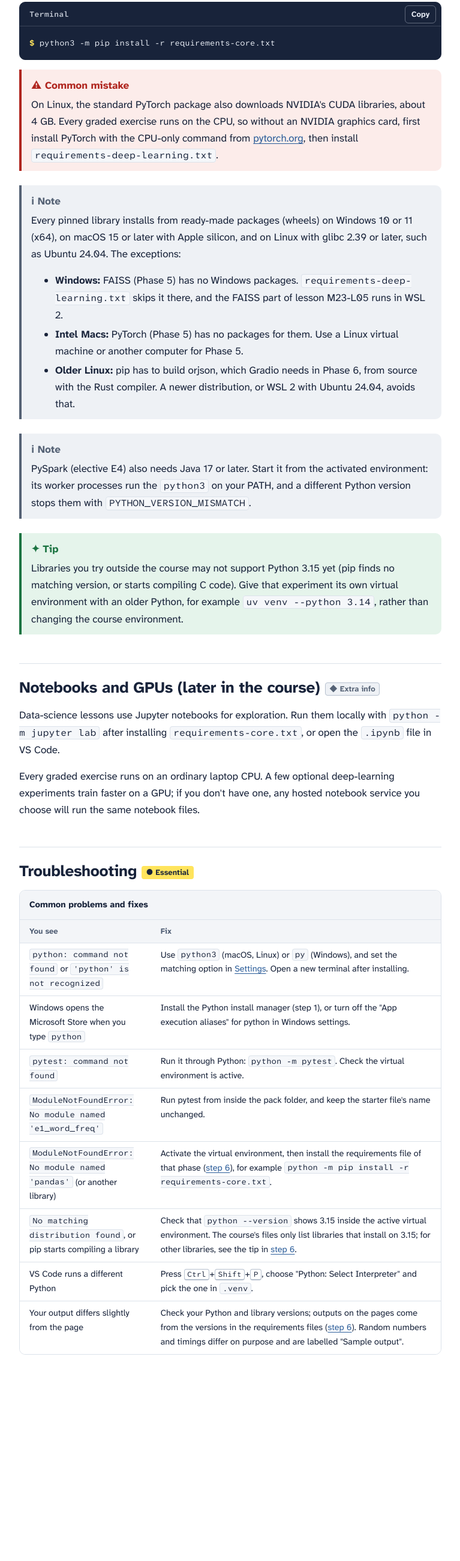
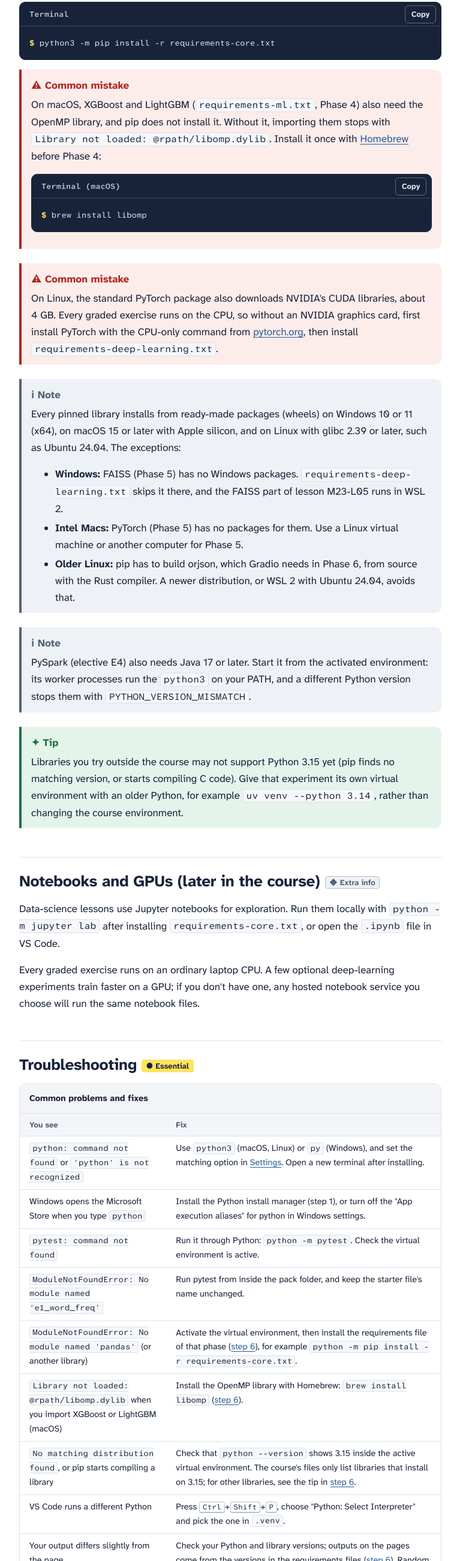
Before and after one commit to NazeefKhan2005/python-ai-course, a plain HTML site: page site/setup.html in a window 1280 px wide. Shown: the part 5034-7637 px from the top of the page at 60% size, without its empty margins (272-1039 px from the left). Before the commit the page ends 7389 px from the top, so only its background shows below. Drawn offline with Linux system fonts and the light colour scheme.

Commit message:
Add the macOS OpenMP step to the setup page and the owner's guide
On macOS, XGBoost and LightGBM (requirements-ml.txt, Phase 4) fail to import
with "Library not loaded: @rpath/libomp.dylib" unless Homebrew's libomp is
installed, and pip does not install it. The setup page gets a pitfall callout
in step 6 and a troubleshooting row. BUILD-AND-DEPLOY.md gets a brew line in §1
and a troubleshooting row in §7. setup.html now departs from spec/04 §6
(logged in DECISIONS.md). ci.py --partial passes.

Co-Authored-By: Claude Opus 5.5 <noreply@anthropic.com>

```diff
--- a/site/setup.html
+++ b/site/setup.html
@@ -156,6 +156,12 @@
         {pip} install -r requirements-core.txt
         </script>
         <aside class="callout" data-kind="pitfall">
+          <p>On macOS, XGBoost and LightGBM (<code>requirements-ml.txt</code>, Phase 4) also need the OpenMP library, and pip does not install it. Without it, importing them stops with <code>Library not loaded: @rpath/libomp.dylib</code>. Install it once with <a href="https://brew.sh">Homebrew</a> before Phase 4:</p>
+          <script type="text/x-shell" data-label="Terminal (macOS)">
+          brew install libomp
+          </script>
+        </aside>
+        <aside class="callout" data-kind="pitfall">
           <p>On Linux, the standard PyTorch package also downloads NVIDIA's CUDA libraries, about 4 GB. Every graded exercise runs on the CPU, so without an NVIDIA graphics card, first install PyTorch with the CPU-only command from <a href="https://pytorch.org/get-started/locally/">pytorch.org</a>, then install <code>requirements-deep-learning.txt</code>.</p>
         </aside>
         <aside class="callout" data-kind="note">
@@ -192,6 +198,7 @@
               <tr><td><code>pytest: command not found</code></td><td>Run it through Python: <code>python -m pytest</code>. Check the virtual environment is active.</td></tr>
               <tr><td><code>ModuleNotFoundError: No module named 'e1_word_freq'</code></td><td>Run pytest from inside the pack folder, and keep the starter file's name unchanged.</td></tr>
               <tr><td><code>ModuleNotFoundError: No module named 'pandas'</code> (or another library)</td><td>Activate the virtual environment, then install the requirements file of that phase (<a href="#libraries">step 6</a>), for example <code>python -m pip install -r requirements-core.txt</code>.</td></tr>
+              <tr><td><code>Library not loaded: @rpath/libomp.dylib</code> when you import XGBoost or LightGBM (macOS)</td><td>Install the OpenMP library with Homebrew: <code>brew install libomp</code> (<a href="#libraries">step 6</a>).</td></tr>
               <tr><td><code>No matching distribution found</code>, or pip starts compiling a library</td><td>Check that <code>python --version</code> shows 3.15 inside the active virtual environment. The course's files only list libraries that install on 3.15; for other libraries, see the tip in <a href="#libraries">step 6</a>.</td></tr>
               <tr><td>VS Code runs a different Python</td><td>Press <kbd>Ctrl</kbd>+<kbd>Shift</kbd>+<kbd>P</kbd>, choose "Python: Select Interpreter" and pick the one in <code>.venv</code>.</td></tr>
               <tr><td>Your output differs slightly from the page</td><td>Check your Python and library versions; outputs on the pages come from the versions in the requirements files (<a href="#libraries">step 6</a>). Random numbers and timings differ on purpose and are labelled "Sample output".</td></tr>
```
Also changed, not shown: 3 other files.
